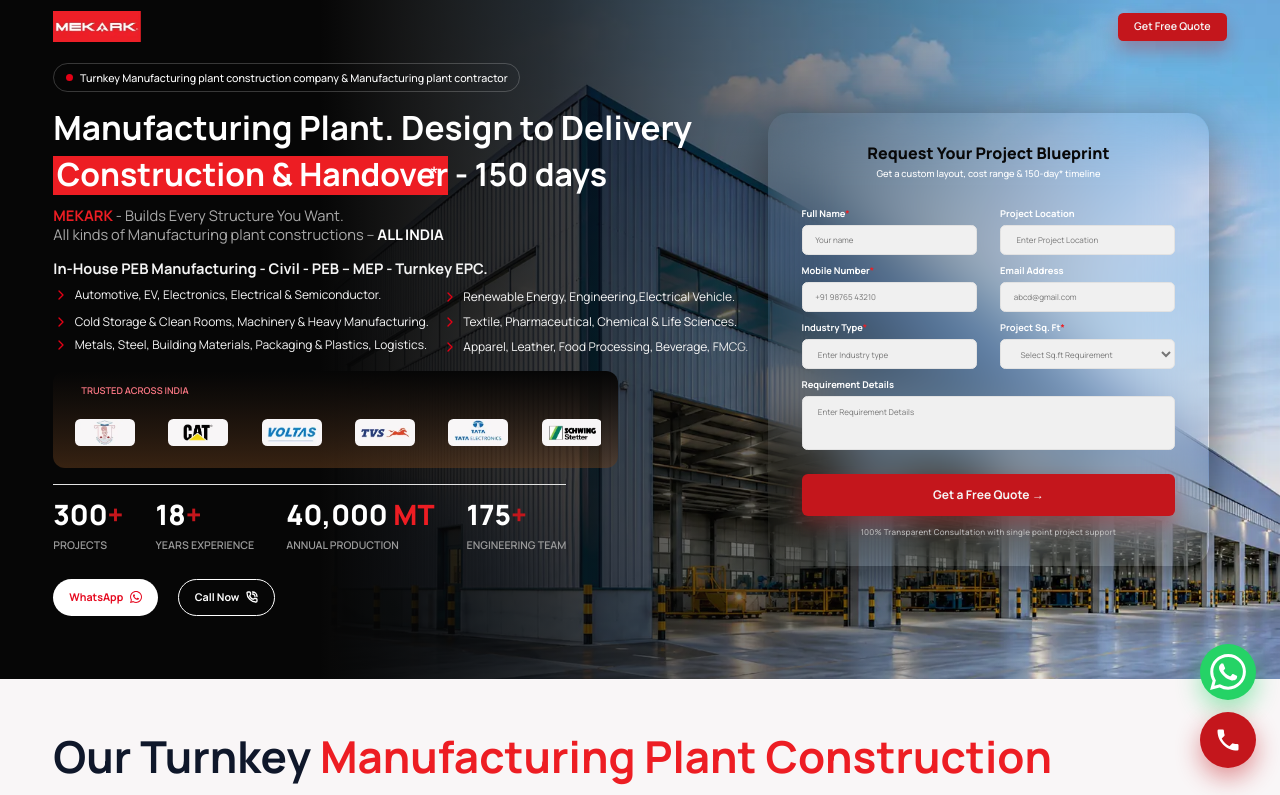
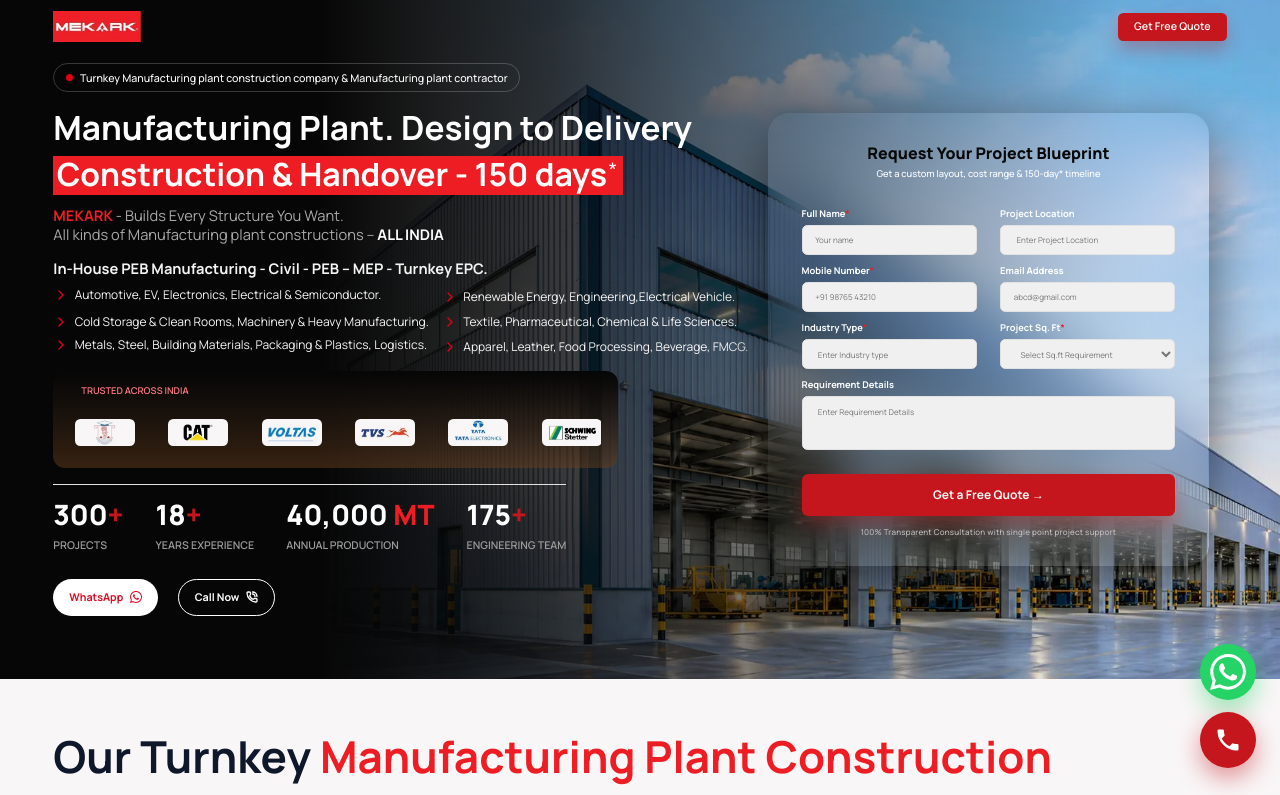
Before and after one commit to mekark/test-manufacturingmekark, a Next.js app: page / in a window 1280 px wide. Shown: the top 795 px of the page. Built offline with nearby package versions, Linux system fonts and the light colour scheme.

Commit message:
fix : hero h2

```diff
--- a/app/components/Hero.tsx
+++ b/app/components/Hero.tsx
@@ -89,10 +89,10 @@
           <div className="hero-copy hidden flex-col gap-4 lg:flex">
             <h1 className="hero-h1 flex flex-col items-start gap-[14px] text-[50px] font-bold leading-[58px]">
               <span>Manufacturing Plant. Design to Delivery</span>
-              {/* Figma: 592x59 red box; the asterisk is a separate 30px glyph at x=565 */}
+              {/* Red box runs through "150 days"; the asterisk is a smaller superscript glyph at the end */}
               <span className="hero-h1-box relative w-fit bg-[#ed1d23] px-[5px] text-[48px] leading-[56px]">
                 Construction & Handover - 150 days
-                <span className="hero-h1-star absolute left-[565px] top-0 text-[30px] font-normal">*</span>
+                <span className="hero-h1-star relative -top-3 ml-0.5 text-[30px] font-normal leading-none">*</span>
               </span>
             </h1>
             <p className="hero-sub max-w-[879px] text-[22px] leading-7 text-[#a9a9a9]">
--- a/app/globals.css
+++ b/app/globals.css
@@ -94,20 +94,20 @@
     line-height: calc(58 * var(--u));
     white-space: nowrap;
   }
-  /* 592x59 box; text centre sits ~27px from the top */
+  /* red box hugs the full line, ending just after the asterisk */
   .hero-h1-box {
-    width: calc(592 * var(--u));
+    width: fit-content;
     height: calc(59 * var(--u));
-    padding: 0 0 0 calc(5 * var(--u));
+    padding: 0 calc(8 * var(--u)) 0 calc(5 * var(--u));
     font-size: calc(48 * var(--u));
     line-height: calc(54.66 * var(--u));
     white-space: nowrap;
   }
   .hero-h1-star {
-    left: calc(565 * var(--u));
-    top: calc(-2 * var(--u));
+    top: calc(-14 * var(--u));
+    margin-left: calc(2 * var(--u));
     font-size: calc(30 * var(--u));
-    line-height: calc(58 * var(--u));
+    line-height: 1;
   }
   .hero-sub {
     max-width: none;
```
